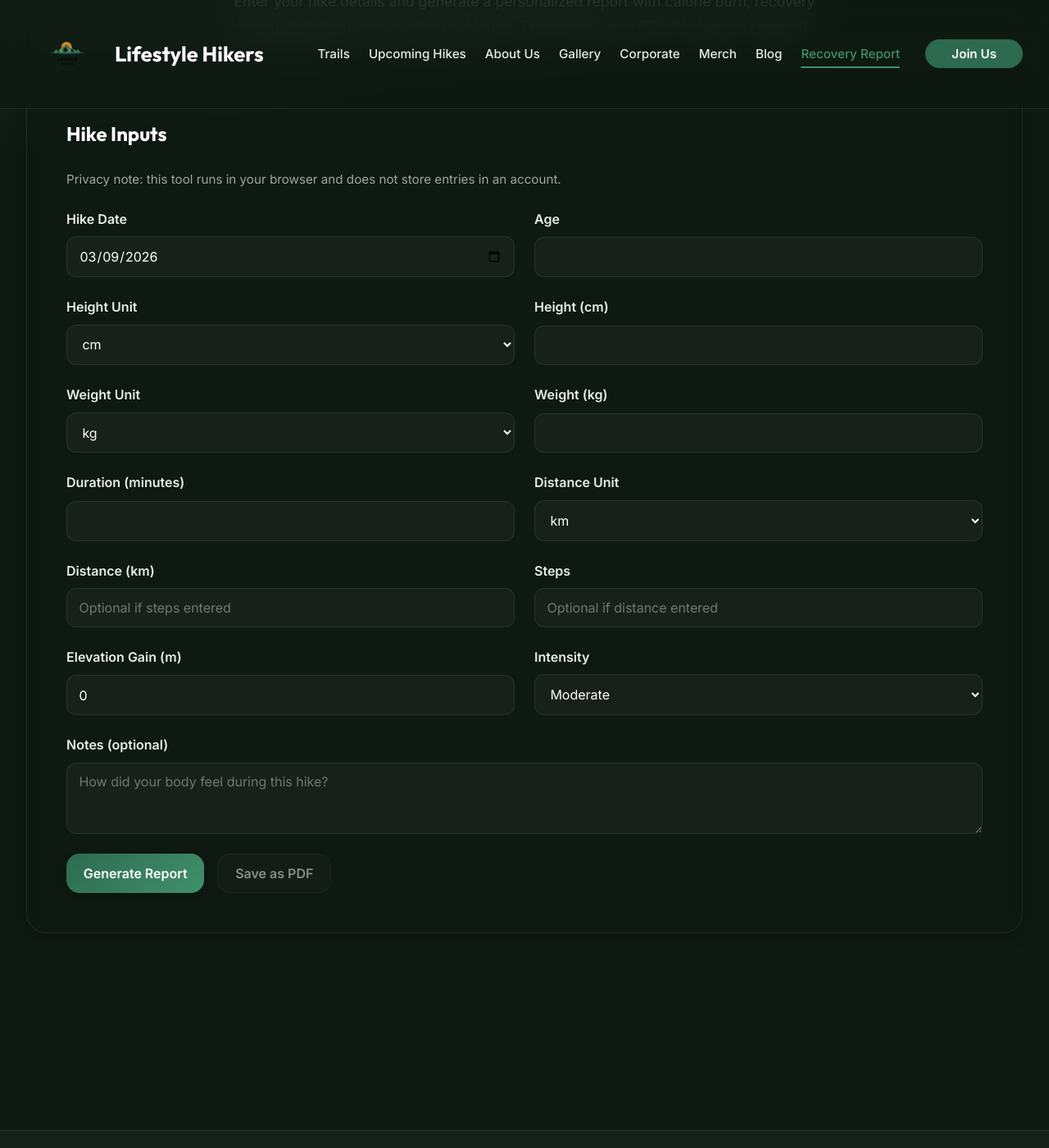
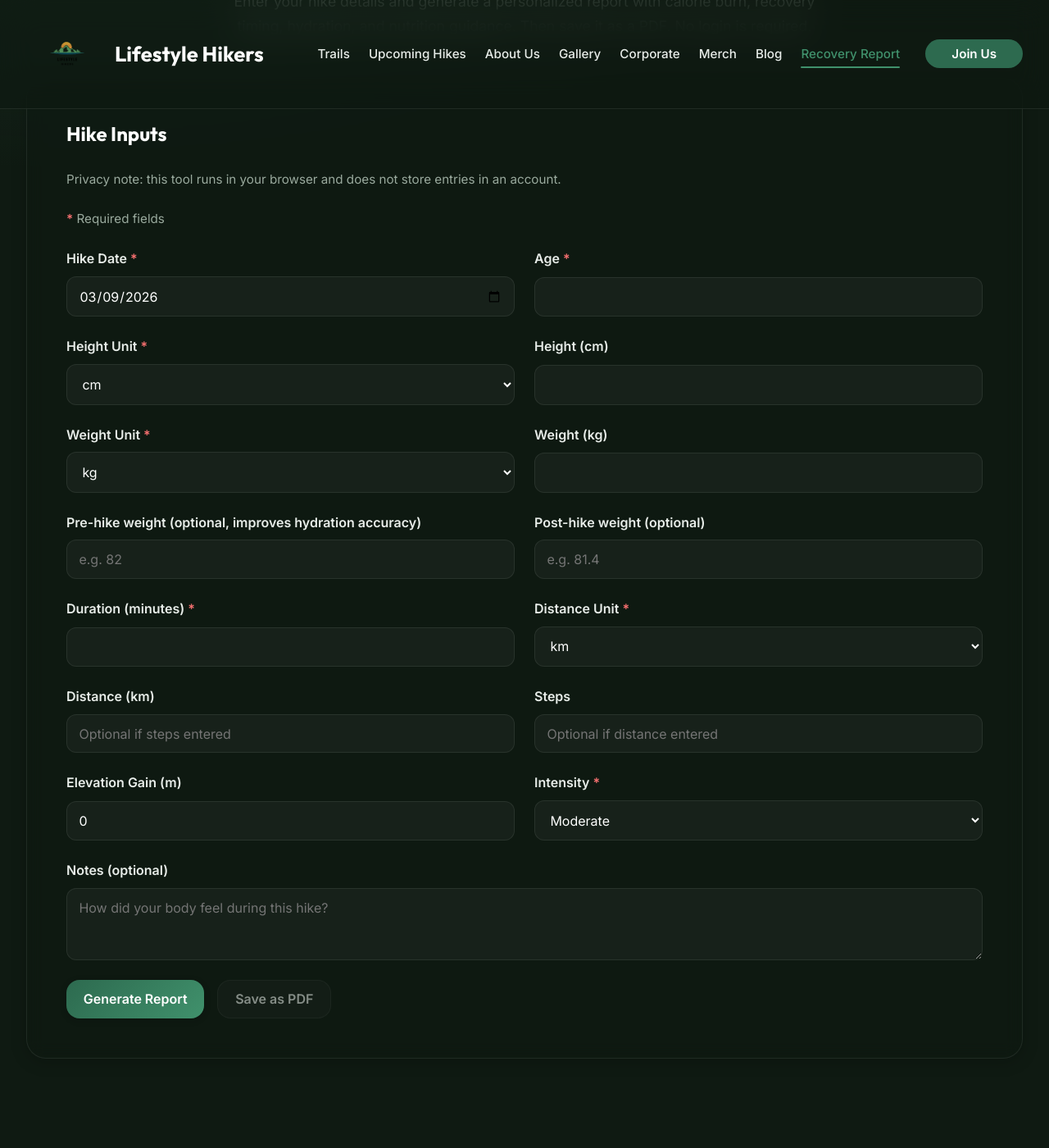
Before and after one commit to willylondon/lifestyle-hikers, a Jekyll site: the page built from recovery-report.html, in a window 1280 px wide and 1400 px high, scrolled down 342 px. Shown: the whole window at 82% size. Built offline with Jekyll 4.4.1, drawn with Linux system fonts in a browser that asks for light colours; some of the changed lines change nothing that is shown.

Commit message:
Improve report accuracy, required field markers, and one-page B/W print layout

```diff
--- a/assets/css/style.css
+++ b/assets/css/style.css
@@ -1936,6 +1936,11 @@
     font-size: 0.95rem;
 }
 
+.rr-required {
+    color: #f87171;
+    font-weight: 700;
+}
+
 .rr-form {
     display: grid;
     gap: var(--space-lg);
@@ -2137,6 +2142,11 @@
 
 .rr-panel p {
     color: var(--clr-text-muted);
+}
+
+.rr-mini-note {
+    margin-top: var(--space-md);
+    font-size: 0.9rem;
 }
 
 .rr-note {
@@ -2264,6 +2274,18 @@
         display: none !important;
     }
 
+    .rr-required {
+        color: #000 !important;
+    }
+
+    .rr-panel-food {
+        display: none !important;
+    }
+
+    .rr-report .rr-grid:last-of-type {
+        grid-template-columns: 1fr;
+    }
+
     .rr-report-header h2 {
         font-size: 1rem;
         margin-bottom: 0.15rem;
--- a/assets/js/recovery-report.js
+++ b/assets/js/recovery-report.js
@@ -45,6 +45,11 @@
             return weightValue * 0.45359237;
         }
         return weightValue;
+    }
+
+    function strideLengthMeters(heightCm) {
+        // Approximate walking stride length for mixed populations.
+        return 0.414 * (heightCm / 100);
     }
 
     function formatDate(inputDate) {
@@ -139,36 +144,92 @@
     }
 
     function calculate(payload) {
-        const metMap = {
-            easy: 5,
-            moderate: 6.5,
-            hard: 8
+        // Compendium of Physical Activities MET anchors for hiking categories.
+        const baseMetMap = {
+            easy: 3.8,
+            moderate: 5.3,
+            hard: 7.8
         };
 
         const durationHours = payload.durationMinutes / 60;
-        const inferredDistanceKm = payload.steps > 0 ? payload.steps * 0.000762 : 0;
+        const inferredDistanceKm = payload.steps > 0
+            ? (payload.steps * strideLengthMeters(payload.heightCm)) / 1000
+            : 0;
         const distanceKm = payload.distanceKmInput > 0 ? payload.distanceKmInput : inferredDistanceKm;
         const distanceMiles = distanceKm * 0.621371;
         const distanceSource = payload.distanceKmInput > 0
             ? 'entered distance (' + payload.distanceUnit + ')'
             : 'estimated from steps';
 
-        const met = metMap[payload.intensity] || metMap.moderate;
-        const baseCalories = met * payload.weightKg * durationHours;
-        const elevationCalories = payload.elevationGainM * (payload.weightKg / 100) * 0.12;
-        const caloriesBurned = baseCalories + elevationCalories;
+        const speedMMin = distanceKm > 0 ? (distanceKm * 1000) / payload.durationMinutes : 0;
+        const grade = distanceKm > 0 ? clamp(payload.elevationGainM / (distanceKm * 1000), 0, 0.25) : 0;
+        const baseMet = baseMetMap[payload.intensity] || baseMetMap.moderate;
 
-        const effortScore =
-            caloriesBurned / 520 +
-            durationHours * 1.25 +
-            payload.elevationGainM / 320 +
-            (payload.age >= 50 ? 0.8 : 0);
+        // ACSM walking equation approximation (valid at walking/hiking speeds).
+        let acsmMet = 0;
+        if (speedMMin > 0) {
+            const vo2 = (0.1 * speedMMin) + (1.8 * speedMMin * grade) + 3.5;
+            acsmMet = vo2 / 3.5;
+        }
 
-        const recoveryHours = clamp(14 + effortScore * 3.9, 12, 72);
-        const hydrationLiters = clamp(durationHours * 0.8 + distanceKm * 0.085, 2, 6);
-        const proteinGrams = clamp(payload.weightKg * 0.35, 22, 110);
-        const carbsGrams = clamp(caloriesBurned * 0.55 / 4, 90, 450);
-        const fatGrams = clamp(caloriesBurned * 0.2 / 9, 25, 140);
+        let effectiveMet = acsmMet > 0 ? (baseMet * 0.6) + (acsmMet * 0.4) : baseMet;
+        if (grade > 0.08) effectiveMet += 0.4;
+        if (grade > 0.12) effectiveMet += 0.6;
+        effectiveMet = clamp(effectiveMet, 2.5, 12);
+
+        const caloriesBurned = effectiveMet * payload.weightKg * durationHours;
+        const trainingLoad = (effectiveMet * durationHours) + (payload.elevationGainM / 450);
+        const recoveryHours = clamp(10 + (trainingLoad * 2.4) + (payload.age >= 50 ? 4 : 0), 12, 72);
+
+        let hydrationLiters = 0;
+        let hydrationMethod = '';
+        let bodyMassLossKg = 0;
+
+        // Hydration follows sports medicine guidance:
+        // replace ~150% of body-mass loss when pre/post mass is available.
+        if (payload.preHikeWeightInput > 0 && payload.postHikeWeightInput > 0 && payload.preHikeWeightInput > payload.postHikeWeightInput) {
+            bodyMassLossKg = toKg(payload.preHikeWeightInput - payload.postHikeWeightInput, payload.weightUnit);
+            hydrationLiters = clamp(bodyMassLossKg * 1.5, 1, 8);
+            hydrationMethod = 'based on 150% of body-mass loss';
+        } else {
+            const sweatRateMap = { easy: 0.45, moderate: 0.65, hard: 0.85 };
+            const estimatedSweatLoss = (sweatRateMap[payload.intensity] || sweatRateMap.moderate) * durationHours;
+            hydrationLiters = clamp((estimatedSweatLoss * 1.25) + 0.5, 1.5, 6.5);
+            hydrationMethod = 'estimated from duration and intensity';
+        }
+
+        const sodiumLowMg = round(hydrationLiters * 500, 0);
+        const sodiumHighMg = round(hydrationLiters * 700, 0);
+
+        // Carbohydrate and protein ranges align with sports nutrition position stands.
+        let carbLowPerKg = 0.8;
+        let carbHighPerKg = 1.0;
+        if (payload.intensity === 'hard' || payload.durationMinutes >= 90) {
+            carbLowPerKg = 1.0;
+            carbHighPerKg = 1.2;
+        } else if (payload.intensity === 'easy') {
+            carbLowPerKg = 0.6;
+            carbHighPerKg = 0.8;
+        }
+
+        let proteinLowPerKg = 1.4;
+        let proteinHighPerKg = 1.8;
+        if (payload.intensity === 'easy') {
+            proteinLowPerKg = 1.2;
+            proteinHighPerKg = 1.6;
+        } else if (payload.intensity === 'hard') {
+            proteinLowPerKg = 1.6;
+            proteinHighPerKg = 2.0;
+        }
+
+        const carbLowPerHour = round(carbLowPerKg * payload.weightKg, 0);
+        const carbHighPerHour = round(carbHighPerKg * payload.weightKg, 0);
+        const carbLow4h = round(carbLowPerHour * 4, 0);
+        const carbHigh4h = round(carbHighPerHour * 4, 0);
+        const proteinPostDose = round(clamp(payload.weightKg * 0.3, 20, 40), 0);
+        const proteinLowDaily = round(proteinLowPerKg * payload.weightKg, 0);
+        const proteinHighDaily = round(proteinHighPerKg * payload.weightKg, 0);
+
         const sleepHours = recoveryHours > 48 ? 9 : recoveryHours > 24 ? 8 : 7;
         const sleepDays = Math.max(1, Math.ceil(recoveryHours / 24));
         const totalSleepHours = sleepHours * sleepDays;
@@ -178,12 +239,21 @@
             distanceKm: round(distanceKm, 2),
             distanceMiles: round(distanceMiles, 2),
             distanceSource: distanceSource,
+            metUsed: round(effectiveMet, 1),
             recoveryHours: round(recoveryHours, 0),
             recoveryDays: round(recoveryHours / 24, 1),
             hydrationLiters: round(hydrationLiters, 1),
-            proteinGrams: round(proteinGrams, 0),
-            carbsGrams: round(carbsGrams, 0),
-            fatGrams: round(fatGrams, 0),
+            hydrationMethod: hydrationMethod,
+            bodyMassLossKg: round(bodyMassLossKg, 2),
+            sodiumLowMg: sodiumLowMg,
+            sodiumHighMg: sodiumHighMg,
+            carbLowPerHour: carbLowPerHour,
+            carbHighPerHour: carbHighPerHour,
+            carbLow4h: carbLow4h,
+            carbHigh4h: carbHigh4h,
+            proteinPostDose: proteinPostDose,
+            proteinLowDaily: proteinLowDaily,
+            proteinHighDaily: proteinHighDaily,
             sleepRange: recoveryHours > 48 ? '8-9 hours' : '7-8 hours',
             sleepHours: sleepHours,
             totalSleepHours: totalSleepHours
@@ -205,6 +275,7 @@
             '  <h2>' + escapeHtml(formatDate(payload.hikeDate)) + '</h2>' +
             '  <p>Intensity: <strong>' + escapeHtml(payload.intensityLabel) + '</strong></p>' +
             (resumeDate ? ('  <p>Suggested next hard hike date: <strong>' + escapeHtml(resumeDate) + '</strong></p>') : '') +
+            '  <p>Estimated MET level used: <strong>' + result.metUsed + '</strong></p>' +
             '</article>' +
             '<div class="rr-metrics">' +
             '  <article class="rr-metric rr-metric-hot rr-print-card"><h3>Total Calories</h3><p>' + result.caloriesBurned + ' <span>kcal</span></p></article>' +
@@ -222,16 +293,16 @@
             '</div>' +
             '<div class="rr-grid">' +
             '  <article class="rr-panel rr-print-card">' +
-            '    <h3>Recovery Requirements</h3>' +
+            '    <h3>Recovery Prescription</h3>' +
             '    <ul>' +
             '      <li><strong>Rest Window:</strong> ' + result.recoveryHours + ' hours (~' + result.recoveryDays + ' days)</li>' +
             '      <li><strong>Sleep tonight:</strong> ' + result.sleepHours + ' hours</li>' +
             '      <li><strong>Total sleep target:</strong> ' + result.totalSleepHours + ' hours across recovery window</li>' +
-            '      <li><strong>Hydration:</strong> ' + result.hydrationLiters + ' liters in next 24h</li>' +
-            '      <li><strong>Sleep range:</strong> ' + result.sleepRange + ' nightly</li>' +
-            '      <li><strong>Protein:</strong> ' + result.proteinGrams + ' g</li>' +
-            '      <li><strong>Carbs:</strong> ' + result.carbsGrams + ' g</li>' +
-            '      <li><strong>Healthy fats:</strong> ' + result.fatGrams + ' g</li>' +
+            '      <li><strong>Hydration:</strong> ' + result.hydrationLiters + ' L over next 24h (' + escapeHtml(result.hydrationMethod) + ')</li>' +
+            '      <li><strong>Electrolytes:</strong> ' + result.sodiumLowMg + '-' + result.sodiumHighMg + ' mg sodium across that fluid</li>' +
+            '      <li><strong>Post-hike protein:</strong> ~' + result.proteinPostDose + ' g within 2 hours</li>' +
+            '      <li><strong>Daily protein:</strong> ' + result.proteinLowDaily + '-' + result.proteinHighDaily + ' g/day</li>' +
+            '      <li><strong>Carbs (first 4h):</strong> ' + result.carbLow4h + '-' + result.carbHigh4h + ' g total (' + result.carbLowPerHour + '-' + result.carbHighPerHour + ' g/h)</li>' +
             '    </ul>' +
             '  </article>' +
             '  <article class="rr-panel rr-panel-activities rr-print-card">' +
@@ -239,21 +310,38 @@
             '    <ul>' +
             activityItems +
             '    </ul>' +
+            (result.bodyMassLossKg > 0 ? ('<p class="rr-mini-note"><strong>Observed body-mass loss:</strong> ' + result.bodyMassLossKg + ' kg.</p>') : '') +
             '  </article>' +
             '</div>' +
             '<div class="rr-grid">' +
-            '  <article class="rr-panel rr-print-card">' +
+            '  <article class="rr-panel rr-panel-food rr-print-card">' +
             '    <h3>Foods to Prioritize</h3>' +
             '    <ul>' + foodItems + '</ul>' +
             '  </article>' +
             '  <article class="rr-panel rr-print-card">' +
             '    <h3>Ready to Resume?</h3>' +
             '    <p>' + escapeHtml(readinessMessage(result.recoveryHours)) + '</p>' +
+            '    <ul>' +
+            '      <li><strong>Age:</strong> ' + payload.age + ' years</li>' +
+            '      <li><strong>Height:</strong> ' +
+            (payload.heightUnit === 'ft'
+                ? payload.heightInput + ' ft (' + round(payload.heightCm, 1) + ' cm)'
+                : round(payload.heightCm, 1) + ' cm (' + round(payload.heightCm / 30.48, 2) + ' ft)') +
+            '</li>' +
+            '      <li><strong>Weight:</strong> ' +
+            (payload.weightUnit === 'lbs'
+                ? payload.weightInput + ' lbs (' + round(payload.weightKg, 1) + ' kg)'
+                : round(payload.weightKg, 1) + ' kg (' + round(payload.weightKg * 2.20462, 1) + ' lbs)') +
+            '</li>' +
+            '      <li><strong>Steps:</strong> ' + payload.steps.toLocaleString() + '</li>' +
+            '      <li><strong>Elevation Gain:</strong> ' + payload.elevationGainM + ' m</li>' +
+            '    </ul>' +
             (payload.notes ? ('<p class="rr-note"><strong>Notes:</strong> ' + escapeHtml(payload.notes) + '</p>') : '') +
             '  </article>' +
             '</div>' +
             '<article class="rr-disclaimer rr-print-card">' +
-            '  <p>This report is educational and not medical advice.</p>' +
+            '  <p>This report uses evidence-based estimation and is not medical advice.</p>' +
+            '  <p>Method basis: Compendium MET values, ACSM walking equation, sports hydration guidance, ISSN nutrition ranges, and adult sleep guidance.</p>' +
             '</article>';
     }
 
@@ -274,6 +362,8 @@
         const weightUnit = byId('weightUnit');
         const weightValue = byId('weightValue');
         const weightValueLabel = byId('weightValueLabel');
+        const preHikeWeight = byId('preHikeWeight');
+        const postHikeWeight = byId('postHikeWeight');
         const distanceUnit = byId('distanceUnit');
         const distanceValue = byId('distanceValue');
         const distanceValueLabel = byId('distanceValueLabel');
@@ -317,12 +407,24 @@
                     weightValue.max = '551';
                     weightValue.step = '0.1';
                     weightValue.placeholder = 'e.g. 180';
+                    if (preHikeWeight && postHikeWeight) {
+                        preHikeWeight.step = '0.1';
+                        postHikeWeight.step = '0.1';
+                        preHikeWeight.placeholder = 'e.g. 180';
+                        postHikeWeight.placeholder = 'e.g. 178.5';
+                    }
                 } else {
                     weightValueLabel.textContent = 'Weight (kg)';
                     weightValue.min = '30';
                     weightValue.max = '250';
                     weightValue.step = '0.1';
                     weightValue.placeholder = '';
+                    if (preHikeWeight && postHikeWeight) {
+                        preHikeWeight.step = '0.1';
+                        postHikeWeight.step = '0.1';
+                        preHikeWeight.placeholder = 'e.g. 82';
+                        postHikeWeight.placeholder = 'e.g. 81.4';
+                    }
                 }
             }
         }
@@ -359,6 +461,8 @@
                 heightInput: asNumber(form.height_value.value),
                 weightUnit: form.weight_unit.value,
                 weightInput: asNumber(form.weight_value.value),
+                preHikeWeightInput: asNumber(form.pre_hike_weight.value),
+                postHikeWeightInput: asNumber(form.post_hike_weight.value),
                 durationMinutes: asNumber(form.duration_minutes.value),
                 distanceUnit: form.distance_unit.value,
                 distanceInput: asNumber(form.distance_value.value),
--- a/recovery-report.html
+++ b/recovery-report.html
@@ -18,43 +18,54 @@
         <section class="rr-form-card reveal" aria-labelledby="rr-form-title">
             <h2 id="rr-form-title">Hike Inputs</h2>
             <p class="rr-helper">Privacy note: this tool runs in your browser and does not store entries in an account.</p>
+            <p class="rr-helper"><span class="rr-required">*</span> Required fields</p>
             <form id="recoveryForm" class="rr-form" novalidate>
                 <div class="rr-field">
-                    <label for="hikeDate">Hike Date</label>
+                    <label for="hikeDate">Hike Date <span class="rr-required">*</span></label>
                     <input id="hikeDate" name="hike_date" type="date" required>
                 </div>
                 <div class="rr-field">
-                    <label for="age">Age</label>
+                    <label for="age">Age <span class="rr-required">*</span></label>
                     <input id="age" name="age" type="number" min="12" max="100" required>
                 </div>
                 <div class="rr-field">
-                    <label for="heightUnit">Height Unit</label>
+                    <label for="heightUnit">Height Unit <span class="rr-required">*</span></label>
                     <select id="heightUnit" name="height_unit" required>
                         <option value="cm" selected>cm</option>
                         <option value="ft">ft</option>
                     </select>
                 </div>
                 <div class="rr-field">
-                    <label for="heightValue" id="heightValueLabel">Height (cm)</label>
+                    <label for="heightValue" id="heightValueLabel">Height (cm) <span class="rr-required">*</span></label>
                     <input id="heightValue" name="height_value" type="number" min="100" max="230" step="0.1" required>
                 </div>
                 <div class="rr-field">
-                    <label for="weightUnit">Weight Unit</label>
+                    <label for="weightUnit">Weight Unit <span class="rr-required">*</span></label>
                     <select id="weightUnit" name="weight_unit" required>
                         <option value="kg" selected>kg</option>
                         <option value="lbs">lbs</option>
                     </select>
                 </div>
                 <div class="rr-field">
-                    <label for="weightValue" id="weightValueLabel">Weight (kg)</label>
+                    <label for="weightValue" id="weightValueLabel">Weight (kg) <span class="rr-required">*</span></label>
                     <input id="weightValue" name="weight_value" type="number" min="30" max="250" step="0.1" required>
                 </div>
                 <div class="rr-field">
-                    <label for="durationMinutes">Duration (minutes)</label>
+                    <label for="preHikeWeight">Pre-hike weight (optional, improves hydration accuracy)</label>
+                    <input id="preHikeWeight" name="pre_hike_weight" type="number" min="0" step="0.1"
+                        placeholder="Use selected weight unit">
+                </div>
+                <div class="rr-field">
+                    <label for="postHikeWeight">Post-hike weight (optional)</label>
+                    <input id="postHikeWeight" name="post_hike_weight" type="number" min="0" step="0.1"
+                        placeholder="Use selected weight unit">
+                </div>
+                <div class="rr-field">
+                    <label for="durationMinutes">Duration (minutes) <span class="rr-required">*</span></label>
                     <input id="durationMinutes" name="duration_minutes" type="number" min="10" max="1200" required>
                 </div>
                 <div class="rr-field">
-                    <label for="distanceUnit">Distance Unit</label>
+                    <label for="distanceUnit">Distance Unit <span class="rr-required">*</span></label>
                     <select id="distanceUnit" name="distance_unit" required>
                         <option value="km" selected>km</option>
                         <option value="miles">miles</option>
@@ -76,7 +87,7 @@
                         value="0">
                 </div>
                 <div class="rr-field">
-                    <label for="intensity">Intensity</label>
+                    <label for="intensity">Intensity <span class="rr-required">*</span></label>
                     <select id="intensity" name="intensity" required>
                         <option value="easy">Easy</option>
                         <option value="moderate" selected>Moderate</option>
```
